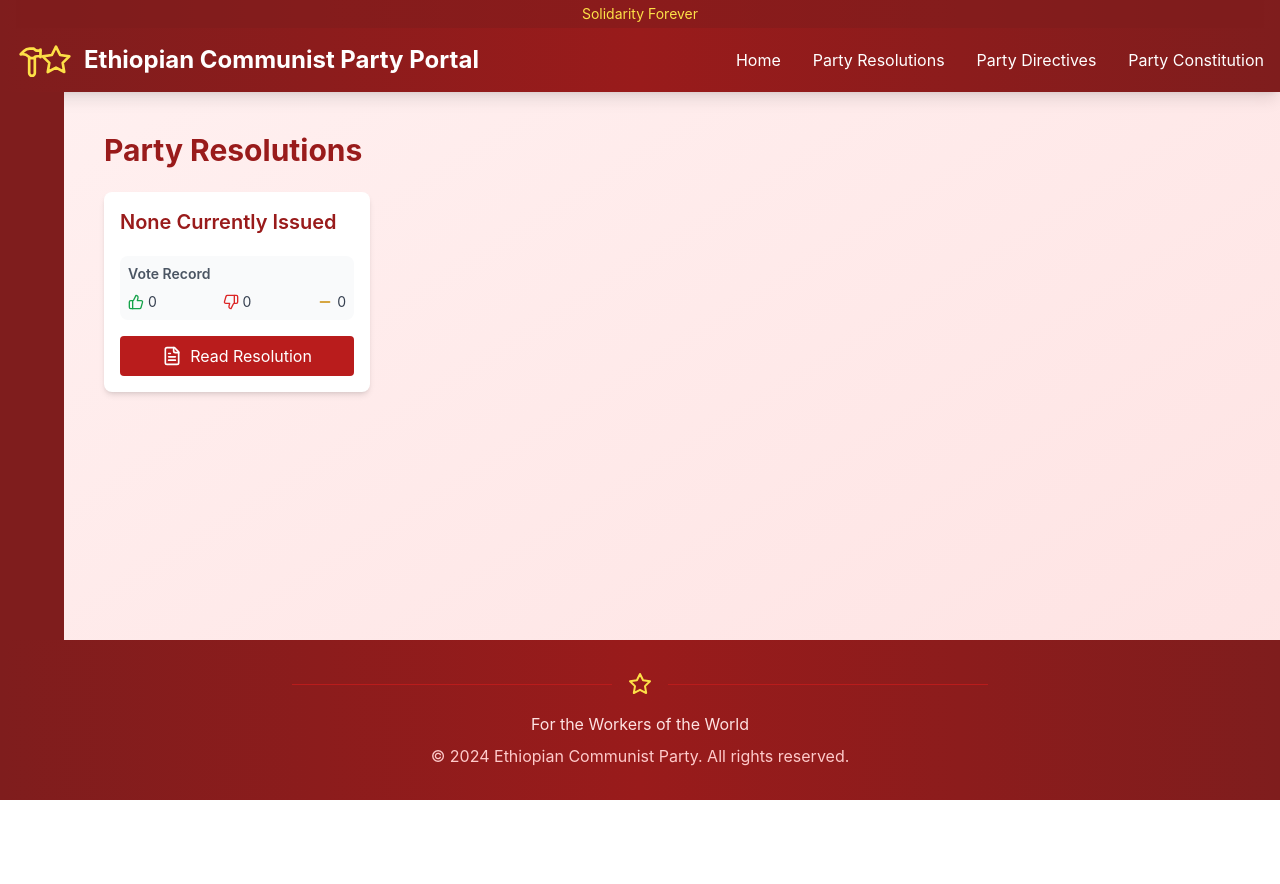
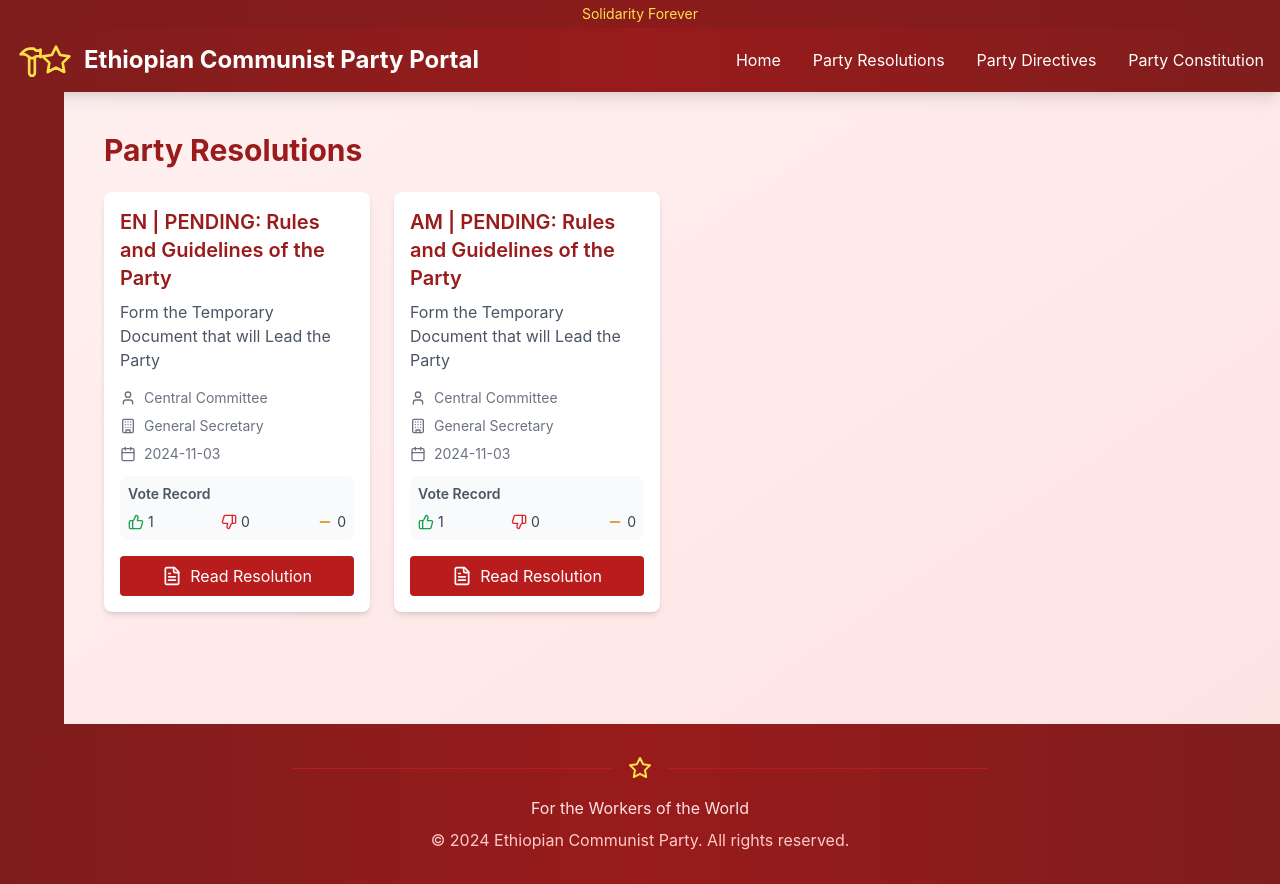
Before and after one commit to BillGStanford/Ethiopian-Communist-Party-Portal, a React (Create React App) app: page /resolutions in a window 1280 px wide. Before the commit the page ends 800 px from the top, so only its background shows below. Built offline with nearby package versions, Linux system fonts and the light colour scheme.

Commit message:
Update PartyResolutions.js

```diff
--- a/src/pages/PartyResolutions.js
+++ b/src/pages/PartyResolutions.js
@@ -6,14 +6,28 @@ function PartyResolutions() {
   const resolutions = [
     {
       id: 'res-001',
-      title: "None Currently Issued",
-      description: "",
-      issuer: "",
-      office: "",
-      date: "",
-      pdfPath: "/pdfs/", // This should match a file in /src/pdfs
+      title: "EN | PENDING: Rules and Guidelines of the Party",
+      description: "Form the Temporary Document that will Lead the Party",
+      issuer: "Central Committee",
+      office: "General Secretary",
+      date: "2024-11-03",
+      pdfPath: "/pdfs/Temporary Governing Document of Ethiopian Communist Party.pdf", // This should match a file in /src/pdfs
       votes: {
-        ayes: 0,
+        ayes: 1,
+        nays: 0,
+        abstains: 0
+      }
+    },
+    {
+      id: 'res-001',
+      title: "AM | PENDING: Rules and Guidelines of the Party",
+      description: "Form the Temporary Document that will Lead the Party",
+      issuer: "Central Committee",
+      office: "General Secretary",
+      date: "2024-11-03",
+      pdfPath: "/pdfs/Amharic _ Temporary Governing Document of Ethiopian Communist Party.pdf", // This should match a file in /src/pdfs
+      votes: {
+        ayes: 1,
         nays: 0,
         abstains: 0
       }
```
